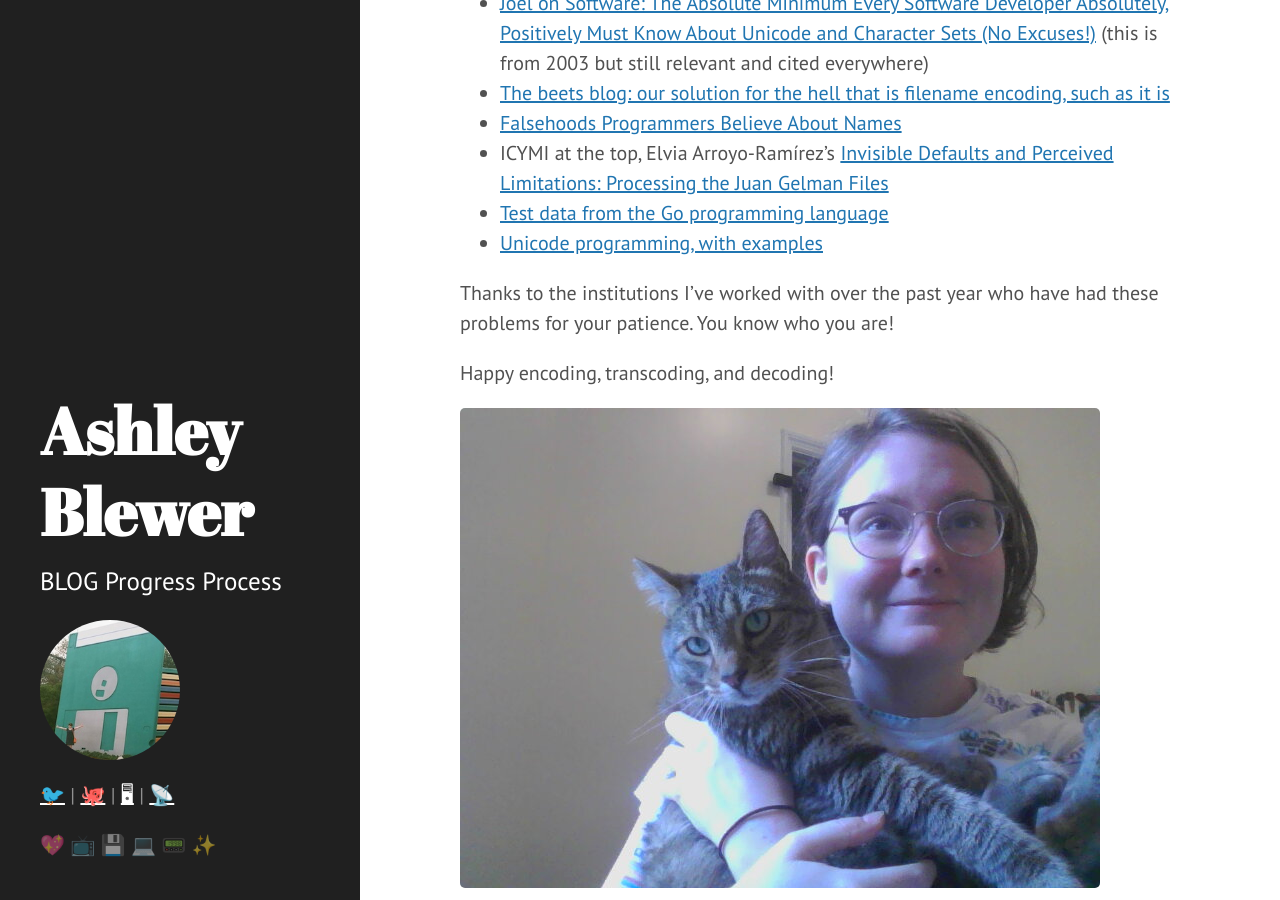
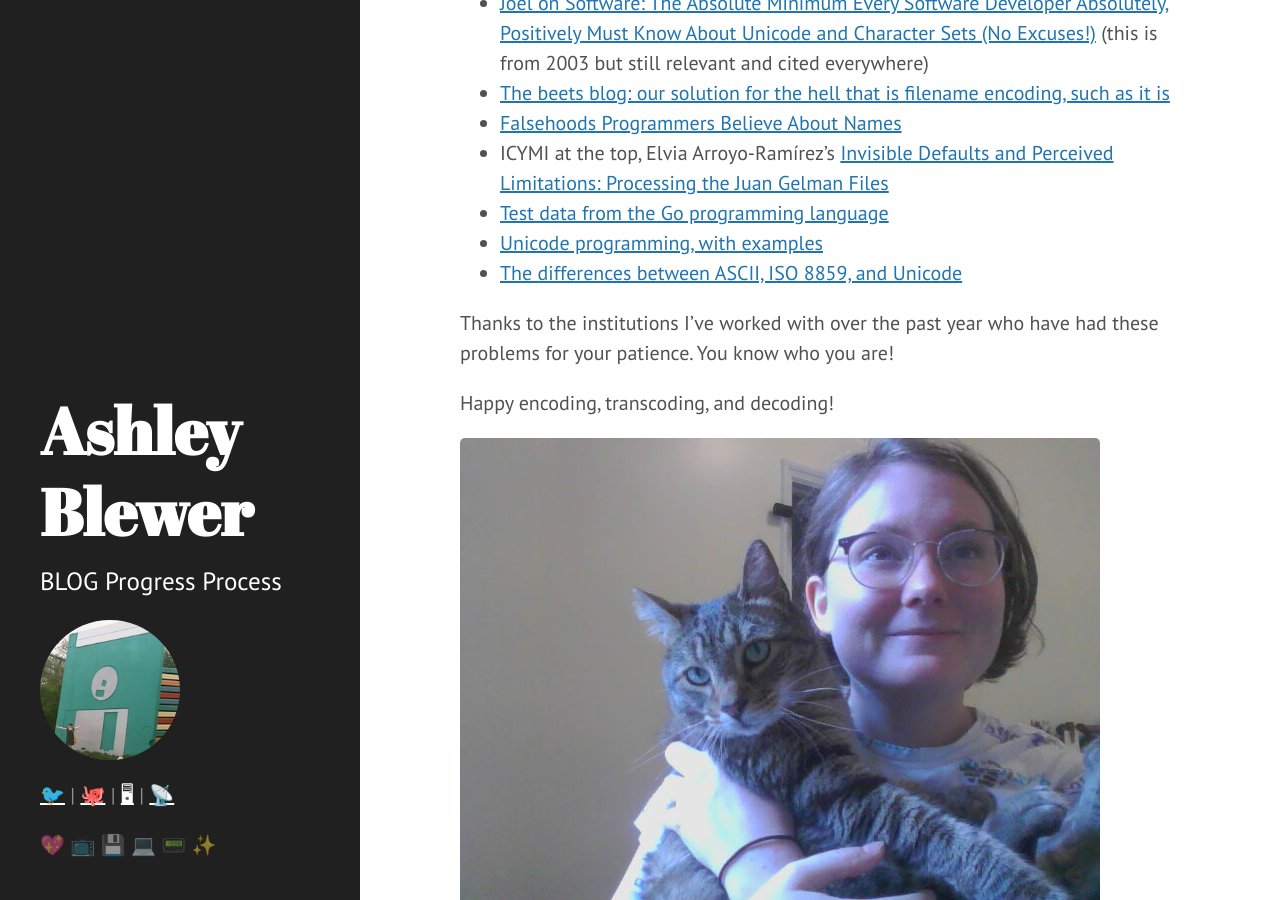
Before and after one commit to ablwr/ablwr.github.io, a Jekyll site: the page built from _posts/2019-06-17-artist-exibition-copy-final-2-preserving-diacritics-in-filenames-as-significant-properties-in-media-conservation.md, in a window 1280 px wide and 900 px high, scrolled down 8993 px. Built offline with Jekyll 4.4.1, drawn with Linux system fonts in a browser that asks for light colours.

Commit message:
Add IU KB link

```diff
--- a/_posts/2019-06-17-artist-exibition-copy-final-2-preserving-diacritics-in-filenames-as-significant-properties-in-media-conservation.md
+++ b/_posts/2019-06-17-artist-exibition-copy-final-2-preserving-diacritics-in-filenames-as-significant-properties-in-media-conservation.md
@@ -347,6 +347,7 @@ Some other significant resources:
   Files](https://medium.com/on-archivy/invisible-defaults-and-perceived-limitations-processing-the-juan-gelman-files-4187fdd36759)
 - [Test data from the Go programming language](https://github.com/golang/text/tree/master/encoding/testdata)
 - [Unicode programming, with examples](https://begriffs.com/posts/2019-05-23-unicode-icu.html)
+- [The differences between ASCII, ISO 8859, and Unicode](https://kb.iu.edu/d/ahfr)
 
 Thanks to the institutions I've worked with over the past year who have had
 these problems for your patience. You know who you are!
```
